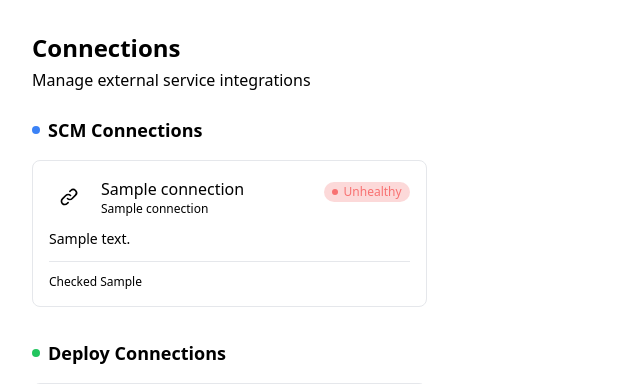
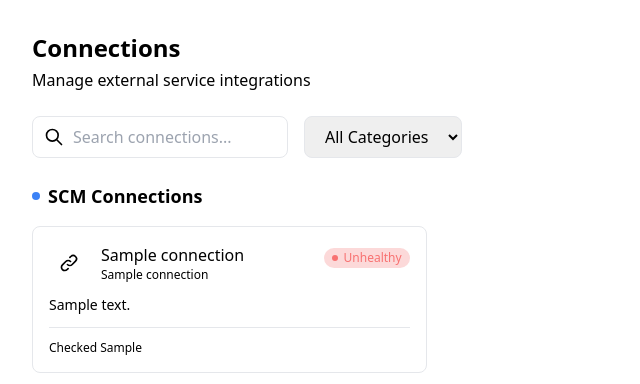
Before and after one commit to yourdevops/pathfinder, a Django app: template core/templates/core/connections/list.html in a window 1280 px wide. Shown: the top 384 px of the page, without its empty margins (0-640 px from the left). Run offline with Django 5.2, Linux system fonts and the light colour scheme; the template is opened without the code that fills it: most values are stand-ins (such as "Sample title", 1, 10 or a date in 2020); some libraries are stand-ins or nearby versions.

Commit message:
feat(quick-011): add search/filter to Connections page and redirect Add button
- Add search input with Alpine.js client-side filtering by connection name
- Add category filter dropdown (All, SCM, Deploy, Other)
- Wrap connection cards in x-show for search filtering
- Replace dropdown Add Connection button with direct link to Plugins page
- Update empty state Add Connection button to also link to Plugins page

```diff
--- a/core/templates/core/connections/list.html
+++ b/core/templates/core/connections/list.html
@@ -3,7 +3,7 @@
 {% block title %}Connections - DevSSP{% endblock %}
 
 {% block content %}
-<div class="p-8">
+<div class="p-8" x-data="{ search: '', category: '' }">
     <!-- Page Header -->
     <div class="flex items-center justify-between mb-6">
         <div>
@@ -11,46 +11,53 @@
             <p class="text-dark-muted mt-1">Manage external service integrations</p>
         </div>
         {% if plugins and can_manage %}
-        <div class="relative" x-data="{ open: false }">
-            <button @click="open = !open"
-                    class="px-4 py-2 bg-dark-accent hover:bg-dark-accent/80 text-white rounded-lg transition-colors flex items-center gap-2">
+        <a href="{% url 'connections:plugins' %}"
+           class="px-4 py-2 bg-dark-accent hover:bg-dark-accent/80 text-white rounded-lg transition-colors flex items-center gap-2"
+           title="Select a plugin to add a new connection">
             <svg class="w-5 h-5" fill="none" stroke="currentColor" viewBox="0 0 24 24">
                 <path stroke-linecap="round" stroke-linejoin="round" stroke-width="2" d="M12 4v16m8-8H4" />
             </svg>
             Add Connection
-                <svg class="w-4 h-4" fill="none" stroke="currentColor" viewBox="0 0 24 24">
-                    <path stroke-linecap="round" stroke-linejoin="round" stroke-width="2" d="M19 9l-7 7-7-7" />
-                </svg>
-            </button>
-            <div x-show="open"
-                 @click.away="open = false"
-                 x-transition
-                 class="absolute right-0 mt-2 w-56 bg-dark-surface border border-dark-border rounded-lg shadow-lg py-2 z-50">
-                {% for name, plugin in plugins.items %}
-                <a href="{% url 'connections:create' plugin_name=name %}"
-                   class="flex items-center px-4 py-2 text-dark-text hover:bg-dark-border/50 transition-colors">
-                    <span class="w-2 h-2 rounded-full mr-3 {% if plugin.category == 'scm' %}bg-blue-500{% elif plugin.category == 'deploy' %}bg-green-500{% else %}bg-gray-500{% endif %}"></span>
-                    {{ plugin.display_name }}
         </a>
-                {% empty %}
-                <p class="px-4 py-2 text-dark-muted text-sm">No plugins available</p>
-                {% endfor %}
-            </div>
-        </div>
         {% endif %}
     </div>
 
     {% if connections %}
+    <!-- Search and Filter Bar -->
+    <div class="flex items-center gap-4 mb-6">
+        <!-- Search -->
+        <div class="relative">
+            <svg class="w-5 h-5 absolute left-3 top-1/2 transform -translate-y-1/2 text-dark-muted" fill="none" stroke="currentColor" viewBox="0 0 24 24">
+                <path stroke-linecap="round" stroke-linejoin="round" stroke-width="2" d="M21 21l-6-6m2-5a7 7 0 11-14 0 7 7 0 0114 0z" />
+            </svg>
+            <input type="text"
+                   x-model="search"
+                   placeholder="Search connections..."
+                   class="w-64 pl-10 pr-4 py-2 bg-dark-surface border border-dark-border rounded-lg text-dark-text placeholder-dark-muted focus:outline-none focus:border-dark-accent">
+        </div>
+
+        <!-- Category Filter -->
+        <select x-model="category"
+                class="px-4 py-2 bg-dark-surface border border-dark-border rounded-lg text-dark-text focus:outline-none focus:border-dark-accent">
+            <option value="">All Categories</option>
+            <option value="scm">SCM</option>
+            <option value="deploy">Deploy</option>
+            <option value="other">Other</option>
+        </select>
+    </div>
+
     <!-- SCM Connections Section -->
     {% if scm_connections %}
-    <div class="mb-8">
+    <div class="mb-8" x-show="category === '' || category === 'scm'">
         <h2 class="text-lg font-semibold text-dark-text mb-4 flex items-center">
             <span class="w-2 h-2 rounded-full bg-blue-500 mr-2"></span>
             SCM Connections
         </h2>
         <div class="grid grid-cols-1 md:grid-cols-2 lg:grid-cols-3 gap-4">
             {% for connection in scm_connections %}
+            <div x-show="search === '' || '{{ connection.name|lower }}'.includes(search.toLowerCase())" x-transition>
                 {% include "core/connections/_connection_card.html" %}
+            </div>
             {% endfor %}
         </div>
     </div>
@@ -58,14 +65,16 @@
 
     <!-- Deploy Connections Section -->
     {% if deploy_connections %}
-    <div class="mb-8">
+    <div class="mb-8" x-show="category === '' || category === 'deploy'">
         <h2 class="text-lg font-semibold text-dark-text mb-4 flex items-center">
             <span class="w-2 h-2 rounded-full bg-green-500 mr-2"></span>
             Deploy Connections
         </h2>
         <div class="grid grid-cols-1 md:grid-cols-2 lg:grid-cols-3 gap-4">
             {% for connection in deploy_connections %}
+            <div x-show="search === '' || '{{ connection.name|lower }}'.includes(search.toLowerCase())" x-transition>
                 {% include "core/connections/_connection_card.html" %}
+            </div>
             {% endfor %}
         </div>
     </div>
@@ -73,14 +82,16 @@
 
     <!-- Other Connections Section -->
     {% if other_connections %}
-    <div class="mb-8">
+    <div class="mb-8" x-show="category === '' || category === 'other'">
         <h2 class="text-lg font-semibold text-dark-text mb-4 flex items-center">
             <span class="w-2 h-2 rounded-full bg-gray-500 mr-2"></span>
             Other Connections
         </h2>
         <div class="grid grid-cols-1 md:grid-cols-2 lg:grid-cols-3 gap-4">
             {% for connection in other_connections %}
+            <div x-show="search === '' || '{{ connection.name|lower }}'.includes(search.toLowerCase())" x-transition>
                 {% include "core/connections/_connection_card.html" %}
+            </div>
             {% endfor %}
         </div>
     </div>
@@ -95,27 +106,13 @@
         <h2 class="text-xl font-semibold text-dark-text mb-2">No connections yet</h2>
         <p class="text-dark-muted mb-6">Create your first connection to integrate with external services.</p>
         {% if plugins and can_manage %}
-        <div class="relative inline-block" x-data="{ open: false }">
-            <button @click="open = !open"
+        <a href="{% url 'connections:plugins' %}"
            class="px-4 py-2 bg-dark-accent hover:bg-dark-accent/80 text-white rounded-lg transition-colors inline-flex items-center gap-2">
             <svg class="w-5 h-5" fill="none" stroke="currentColor" viewBox="0 0 24 24">
                 <path stroke-linecap="round" stroke-linejoin="round" stroke-width="2" d="M12 4v16m8-8H4" />
             </svg>
             Add Connection
-            </button>
-            <div x-show="open"
-                 @click.away="open = false"
-                 x-transition
-                 class="absolute left-1/2 transform -translate-x-1/2 mt-2 w-56 bg-dark-surface border border-dark-border rounded-lg shadow-lg py-2 z-50">
-                {% for name, plugin in plugins.items %}
-                <a href="{% url 'connections:create' plugin_name=name %}"
-                   class="flex items-center px-4 py-2 text-dark-text hover:bg-dark-border/50 transition-colors">
-                    <span class="w-2 h-2 rounded-full mr-3 {% if plugin.category == 'scm' %}bg-blue-500{% elif plugin.category == 'deploy' %}bg-green-500{% else %}bg-gray-500{% endif %}"></span>
-                    {{ plugin.display_name }}
         </a>
-                {% endfor %}
-            </div>
-        </div>
         {% endif %}
     </div>
     {% endif %}
```
Lines whose indentation alone changed are shown as unchanged.
